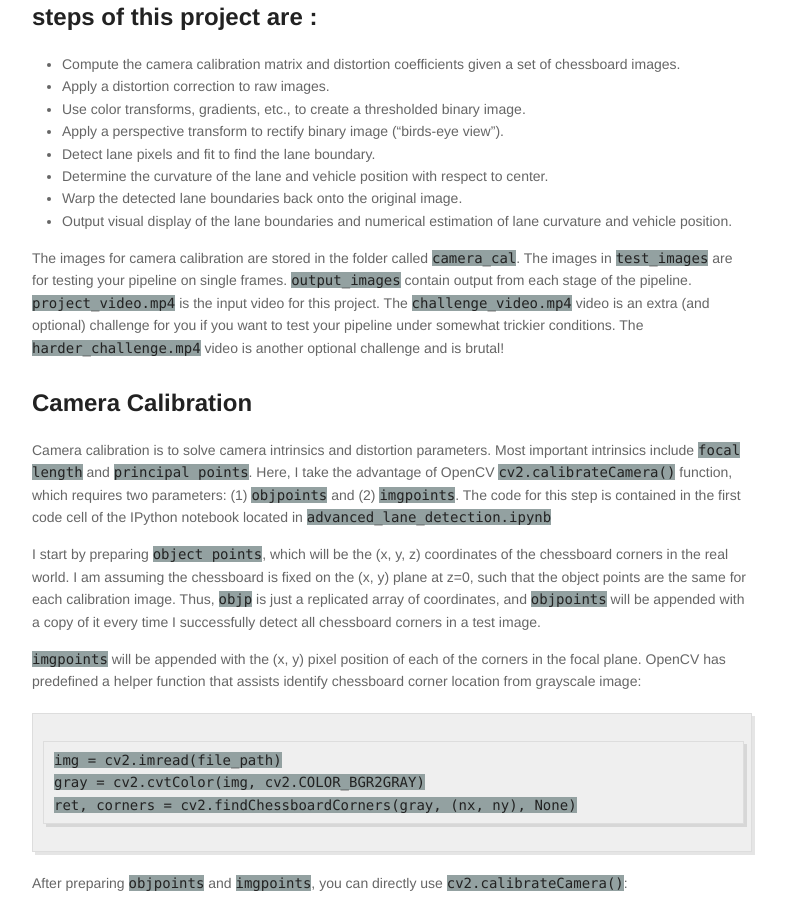
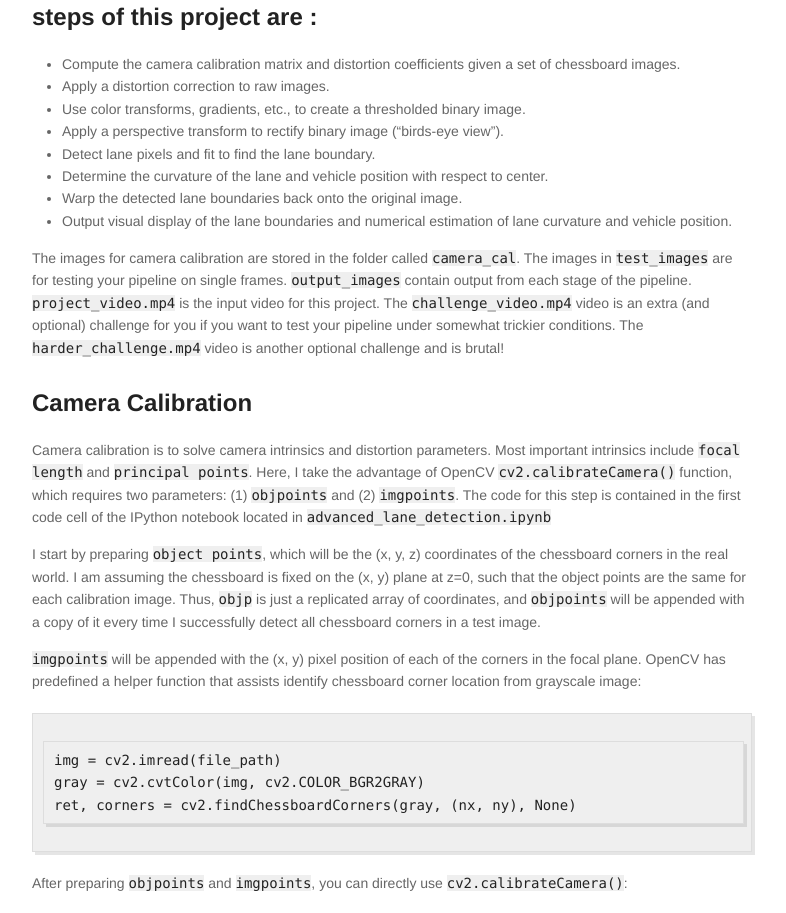
Before and after one commit to jiajuns/jiajun.github.io, a Jekyll site: the page built from _posts/2018-8-24-Advanced-Lane-Detection.md, in a window 1280 px wide. Shown: the part 371-1284 px from the top of the page, without its empty margins (248-1034 px from the left). Built offline with Jekyll 4.4.1, drawn with Linux system fonts in a browser that asks for light colours.

```diff
--- a/_sass/_highlights.scss
+++ b/_sass/_highlights.scss
@@ -16,7 +16,7 @@
 
 code {
   color: $darkerGray;
-  background-color:#93A1A1;
+  background-color:#efefef;
   font:14px Monaco,Consolas,"Andale  Mono","DejaVu Sans Mono",monospace;
 }
 
```
